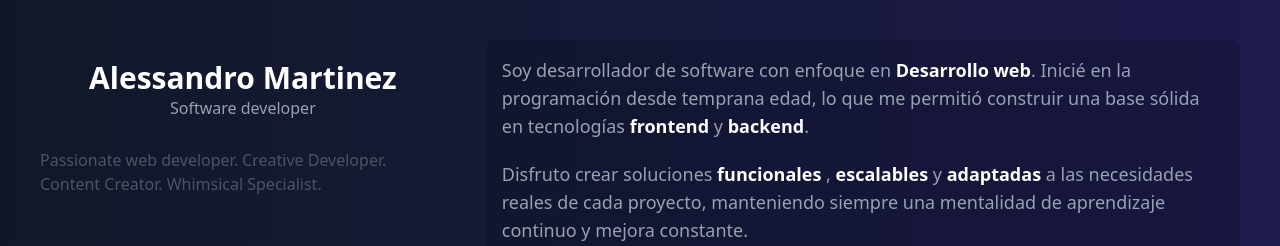
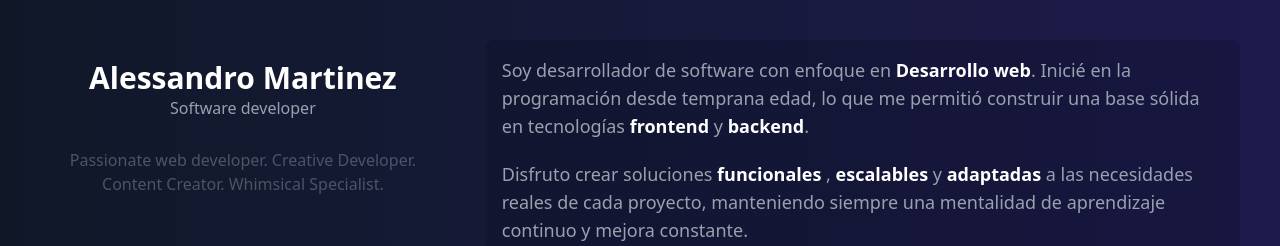
Before and after one commit to ale-devs/about-me, a React (Vite) app: page / in a window 1280 px wide. Shown: the top 246 px of the page. Built offline with nearby package versions, Linux system fonts and the light colour scheme.

Commit message:
Ajustando el texto

```diff
--- a/src/components/Information.jsx
+++ b/src/components/Information.jsx
@@ -27,7 +27,7 @@ function Information() {
         <div className="flex flex-col justify-center items-center mt-5">
           <h1 className="text-3xl text-white font-bold">Alessandro Martinez</h1>
           <p className="text-gray-400">Software developer</p>
-          <p className="text-gray-600 mt-7">Passionate web developer. Creative Developer. Content Creator. Whimsical Specialist.</p>
+          <p className="text-gray-600 mt-7 text-center">Passionate web developer. Creative Developer. Content Creator. Whimsical Specialist.</p>
         </div>
 
         <div className="flex flex-col gap-3 md:-mt-10">
```
